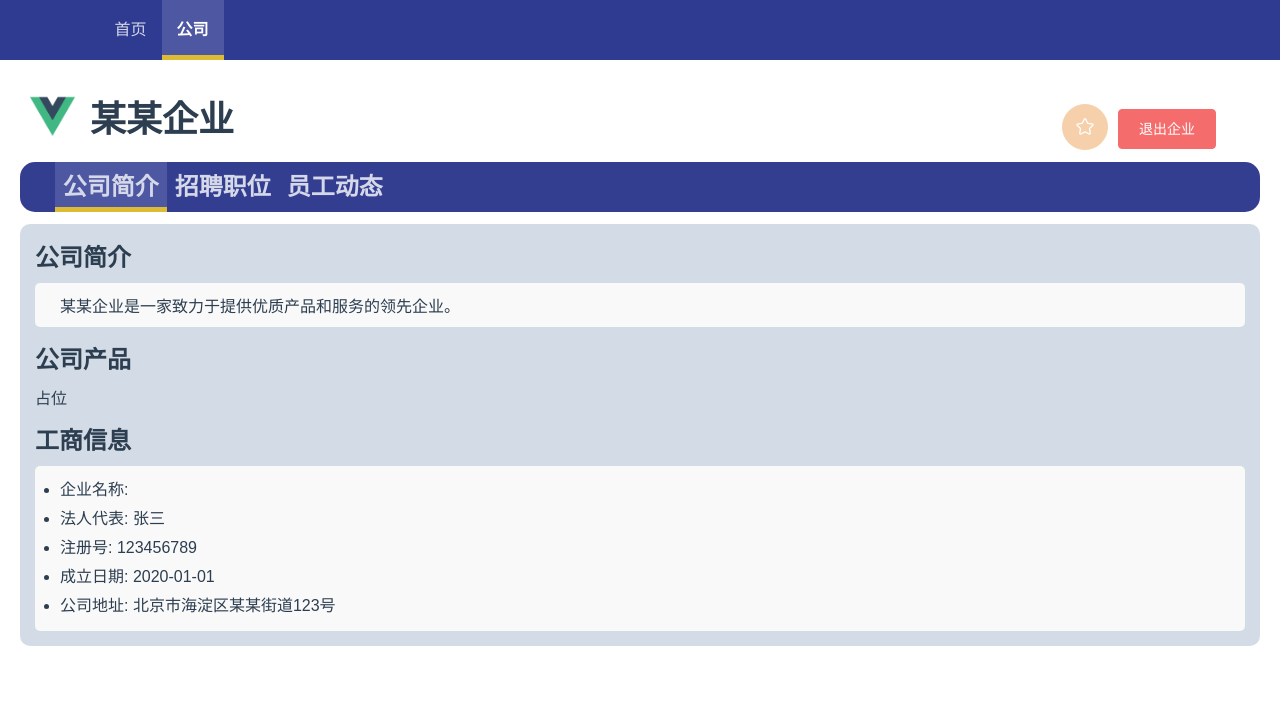
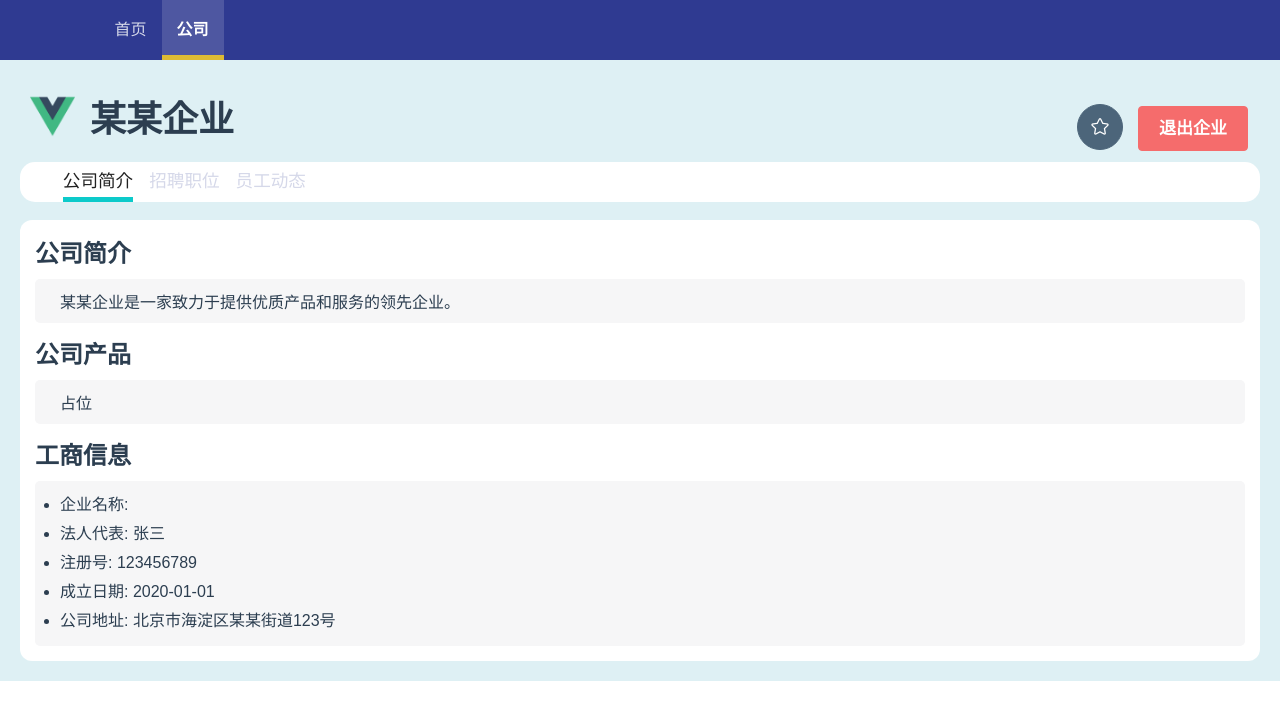
Before and after one commit to 2023-SE-13/24-SP-FrontEnd, a Vue app: page /company in a window 1280 px wide. Shown: the top 720 px of the page. Built offline with nearby package versions, Linux system fonts and the light colour scheme.

Commit message:
渲染页面

```diff
--- a/src/components/CompanyIntro.vue
+++ b/src/components/CompanyIntro.vue
@@ -4,7 +4,7 @@
     <p>{{ company.description }}</p>
 
     <h2>公司产品</h2>
-    占位
+    <ul>占位</ul>
 
     <h2>工商信息</h2>
     <ul>
@@ -45,7 +45,7 @@ h2 {
 }
 
 p, ul {
-  background-color: #f9f9f9;
+  background-color: #f6f6f7;
   border-radius: 5px;
   text-align: left;
   padding: 10px 25px 10px 25px;
--- a/src/views/Company.vue
+++ b/src/views/Company.vue
@@ -6,8 +6,8 @@
         <div class="company-name">{{ companyName }}</div>
       </div>
       <div class="btn">
-        <el-button type="warning" icon="el-icon-star-off" circle class="btn-follow" @click="follow"></el-button>
-        <el-button type="danger" @click="quick">退出企业</el-button>
+        <el-button type="warning" icon="el-icon-star-off" circle class="btn-follow" @click="follow" :style="{ backgroundColor: isFollowed ? '#00cfcf' : '#4c657a', borderColor: isFollowed ? '#00cfcf' : '#4c657a' }"></el-button>
+        <el-button type="danger" @click="quick" style="padding: 13px 20px;font-size: 17px;font-weight: bolder">退出企业</el-button>
       </div>
     </header>
 
@@ -45,12 +45,15 @@ export default {
   },
   data() {
     return {
+      isFollowed: false,
+
       currentView: 'CompanyIntro',
       companyName: '某某企业'
     };
   },
   methods: {
     follow() {
+      this.isFollowed = !this.isFollowed;
       this.$message({
         message: '成功关注该企业！',
         type: 'success'
@@ -75,34 +78,40 @@ export default {
 </script>
 
 <style scoped>
+.company {
+  font-family: Arial, sans-serif;
+  padding: 20px;
+  text-align: left;
+  background-color: #def0f4;
+  height: auto;
+}
+
+header {
+}
+
 .box {
-  background-color: #d3dce6;
+  background-color: #ffffff;
   padding: 2px 15px 15px 15px;
-  border-radius: 10px;
+  border-radius: 12px;
+  margin-top: 18px;
 }
 
 .btn {
   position: absolute;
-  right: 5%;
+  right: 2.5%;
   top: 13%
 }
 
 .btn-follow {
-  margin-left: 25px;
+  margin-right: 5px;
   font-size: 20px;
-  background-color: #f6d0aa;
-  border-color: #f6d0aa;
+  background-color: #4c657a;
+  border-color: #4c657a;
 }
 
 .btn-follow:hover {
-  background-color: #ffc457;
-  border-color: #ffc457;
-}
-
-.company {
-  font-family: Arial, sans-serif;
-  margin: 20px;
-  text-align: left;
+  background-color: #00cfcf;
+  border-color: #00cfcf;
 }
 
 .company-name {
@@ -125,12 +134,11 @@ export default {
 }
 
 .nav {
-  font-size: 1.5em;
+  font-size: 1.1em;
   width: 100%;
-  background-color: rgba(44, 55, 140, 0.96);
-  height: 50px;
+  background-color: rgb(255, 255, 255);
+  height: 40px;
   color: #d5d8e9;
-  font-weight: bold;
   margin-bottom: 1%;
   border-radius: 15px;
 }
@@ -145,7 +153,7 @@ export default {
 .nav-inner .nav-item {
   display: inline-block;
   float: left;
-  height: 45px;
+  height: 35px;
   position: relative;
   left: 10px;
   padding-top: 5px;
@@ -162,7 +170,7 @@ export default {
 }
 
 .nav-inner .nav-item:hover {
-  background-color: #4e57a1;
+  color: #0ccaca;
 }
 
 .nav-inner .nav-item:hover a {
@@ -173,10 +181,10 @@ export default {
   content: '';
   position: absolute;
   bottom: 0;
-  left: 0;
-  width: 100%;
+  left: 10%;
+  width: 80%;
   height: 5px;
-  background-color: #ddbb34;
+  background-color: #0ccaca;
   opacity: 0;
 }
 
@@ -185,7 +193,7 @@ export default {
 }
 
 .nav-inner .nav-item.active {
-  background-color: #4e57a1;
+  color: #212121;
 }
 
 .nav-inner .nav-item.active a {
```
